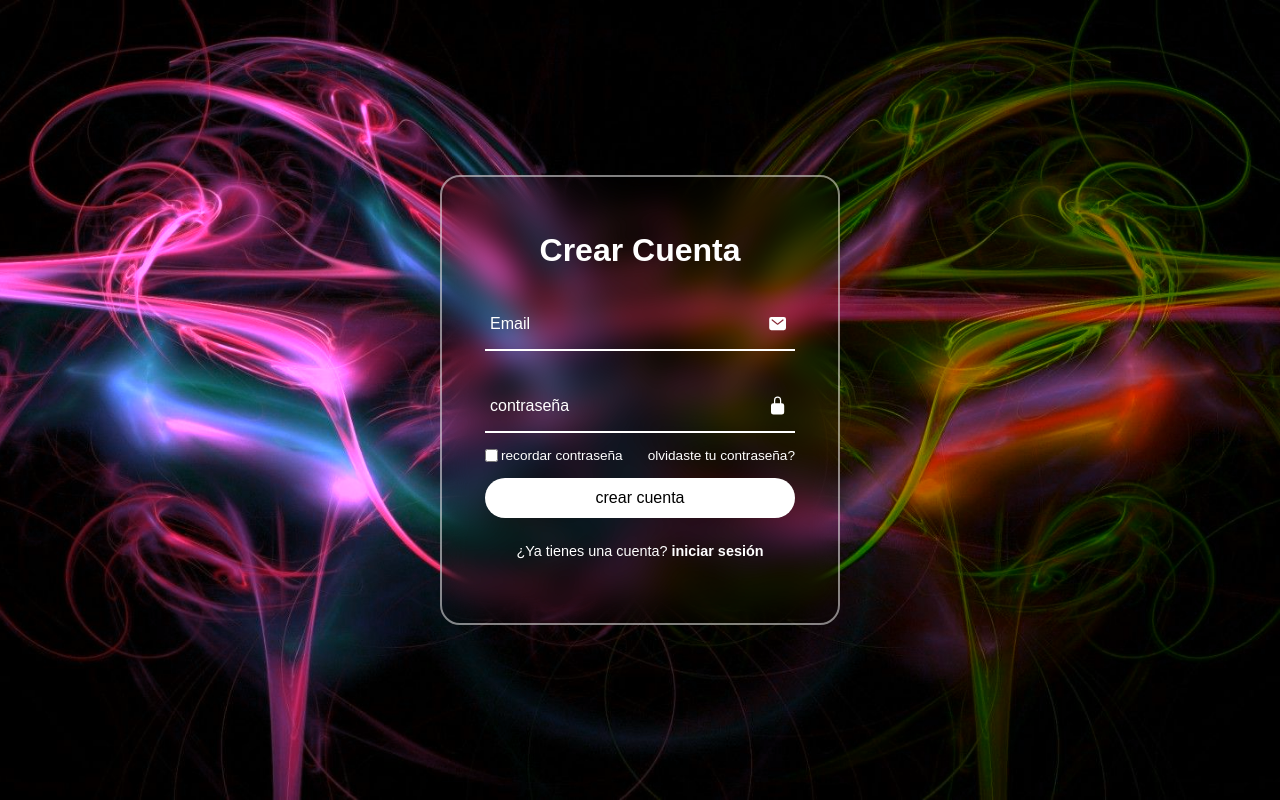
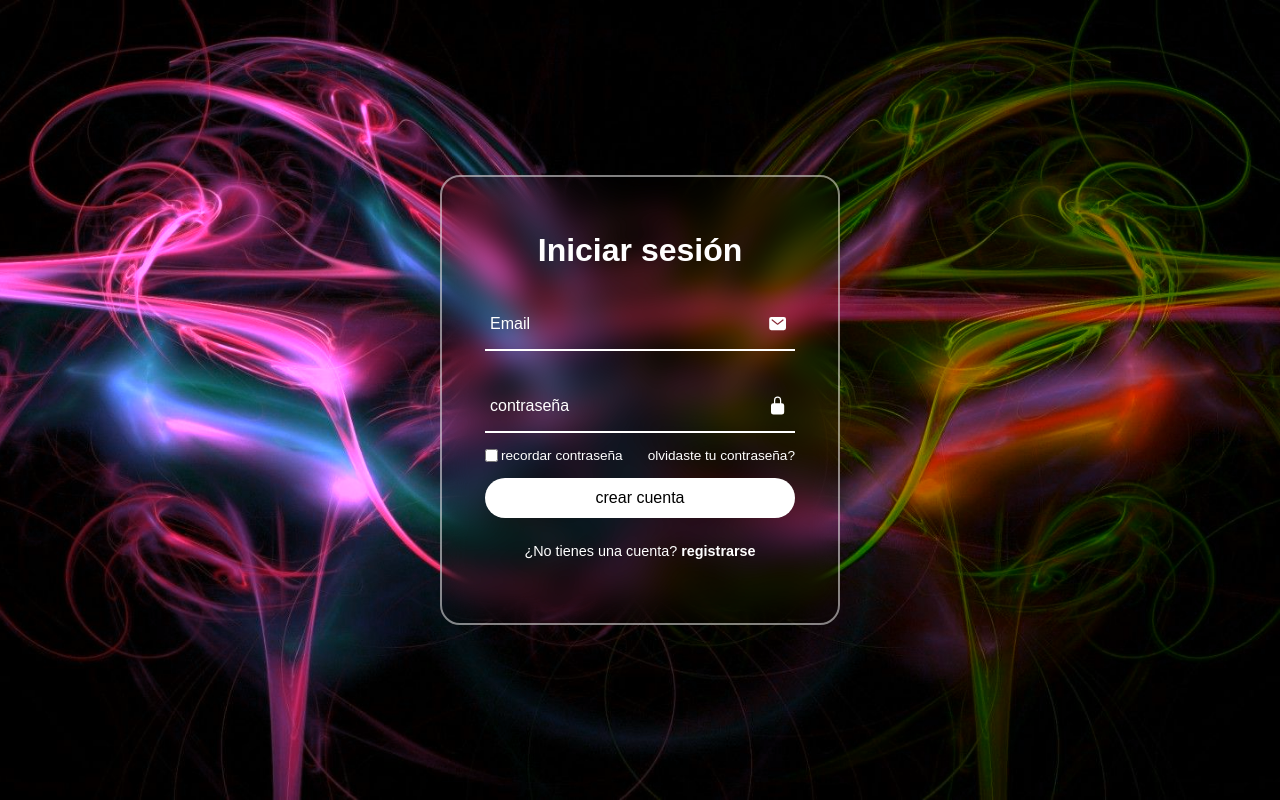
Before and after one commit to kagekaoo942/RadarVerde, a Flask app: page /login in a window 1280 px wide. Run offline with Flask 3, Linux system fonts and the light colour scheme.

Commit message:
terminar

```diff
--- a/templates/login.html
+++ b/templates/login.html
@@ -12,7 +12,7 @@
     <section>
         <div class="login-box">
             <form action="">
-                <h2>Crear Cuenta</h2>
+                <h2>Iniciar sesión</h2>
                 <div class="input-box">
                     <span class="icon"><ion-icon name="mail"></ion-icon></span>
                     <input type="email" required>
@@ -30,7 +30,7 @@
                 </div>
                 <button type="submit">crear cuenta</button>
                 <div class="register-link">
-                    <p>¿Ya tienes una cuenta? <a href="#">iniciar sesión</a></p>
+                    <p>¿No tienes una cuenta? <a href="#">registrarse</a></p>
                 </div>
             </form>
         </div>
```
